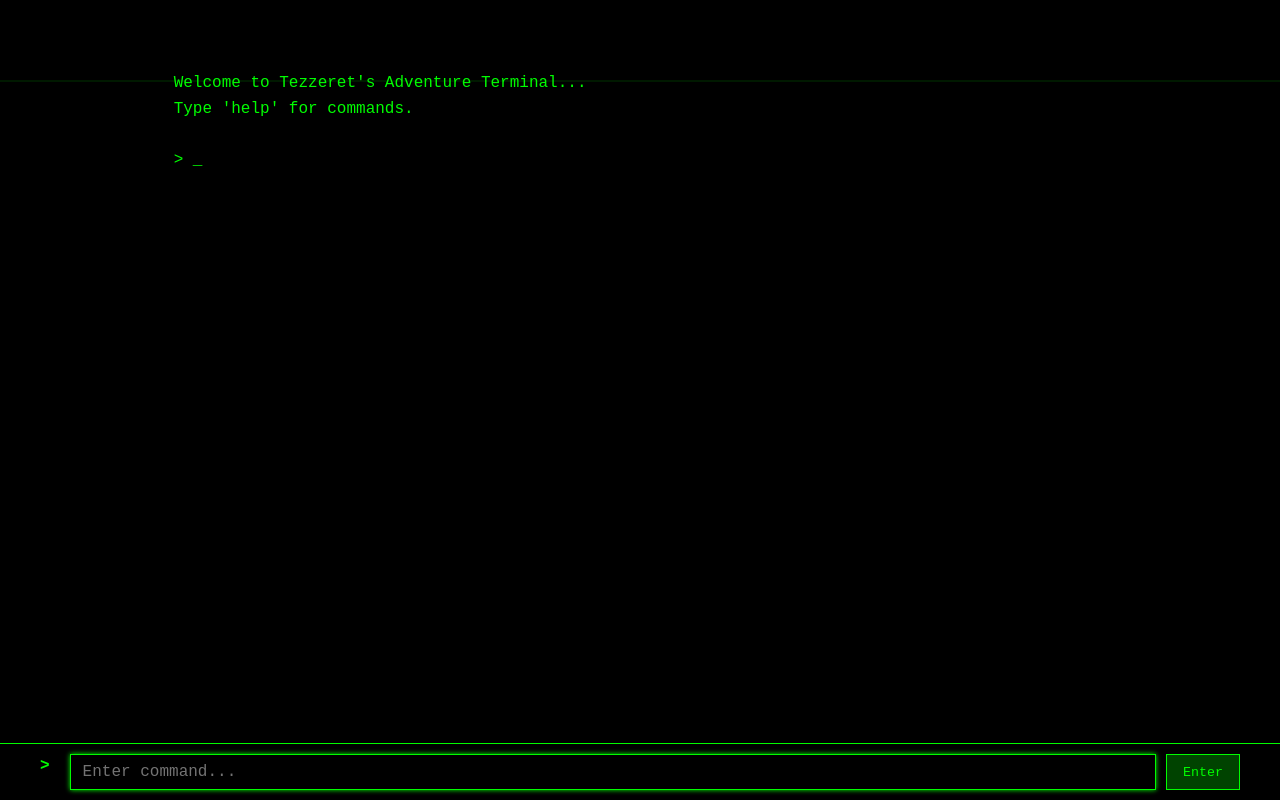
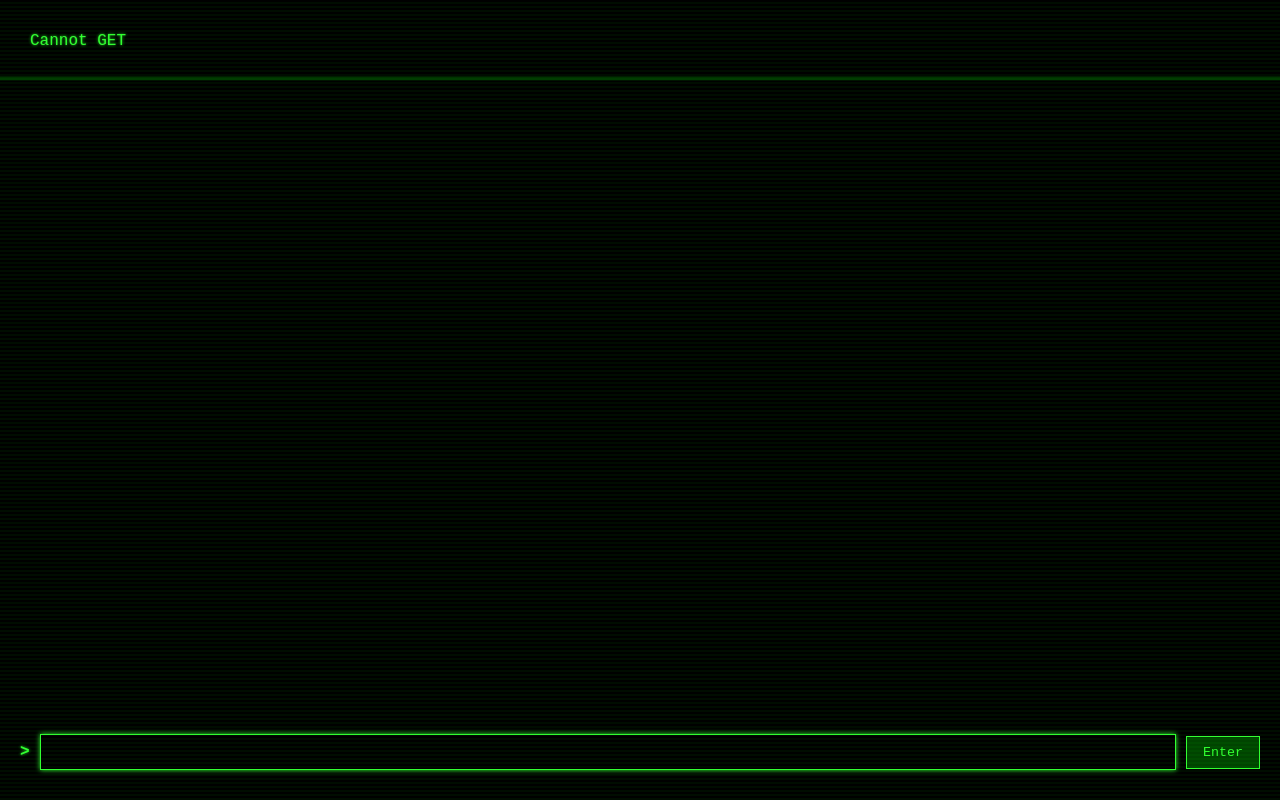
Before and after one commit to JeremyHudson43/Deploy_Adventure_Game, a Flask app: page / in a window 1280 px wide. Run offline with Flask 3, Linux system fonts and the light colour scheme.

Commit message:
Update index.html

```diff
--- a/templates/index.html
+++ b/templates/index.html
@@ -10,143 +10,146 @@
             margin: 0;
             padding: 0;
             box-sizing: border-box;
+            font-family: 'Courier New', monospace;
         }
 
         /* CRT screen effect */
-        @keyframes flicker {
-            0% { opacity: 0.99; }
-            50% { opacity: 1; }
-            100% { opacity: 0.99; }
+        @keyframes textShadow {
+            0% {
+                text-shadow: 0.4389924193300864px 0 1px rgba(0,30,0,0.5), -0.4389924193300864px 0 1px rgba(0,30,0,0.3), 0 0 3px;
+            }
+            5% {
+                text-shadow: 2.7928974010788217px 0 1px rgba(0,30,0,0.5), -2.7928974010788217px 0 1px rgba(0,30,0,0.3), 0 0 3px;
+            }
+            /* Add more keyframes for realistic CRT flicker */
         }
 
-        /* Scanline effect */
         @keyframes scanline {
-            0% { transform: translateY(0); }
-            100% { transform: translateY(100vh); }
+            0% {
+                transform: translateY(-100%);
+            }
+            100% {
+                transform: translateY(100vh);
+            }
         }
 
         body {
             background-color: #000;
-            color: #00ff00;
-            font-family: 'Courier New', monospace;
-            line-height: 1.6;
-            margin: 0;
-            padding: 0;
             min-height: 100vh;
             overflow-x: hidden;
+            display: flex;
+            flex-direction: column;
         }
 
-        /* Terminal container */
         .terminal {
-            width: 100%;
-            max-width: 100%;
+            flex: 1;
+            color: #33ff33;
+            padding: 20px;
+            font-size: 16px;
+            line-height: 1.4;
+            animation: textShadow 1.6s infinite;
+            display: flex;
+            flex-direction: column;
             height: 100vh;
-            padding: 20px;
-            overflow-y: auto;
-            position: relative;
-            animation: flicker 0.1s infinite;
         }
 
-        /* Scanline overlay */
+        /* Scanline effect */
         .terminal::before {
-            content: '';
+            content: "";
             position: fixed;
             top: 0;
             left: 0;
             width: 100%;
-            height: 2px;
-            background: rgba(0, 255, 0, 0.1);
+            height: 100%;
+            background: linear-gradient(
+                transparent 50%,
+                rgba(0, 255, 0, 0.05) 50%
+            );
+            background-size: 100% 4px;
+            pointer-events: none;
+            z-index: 1;
+        }
+
+        /* Moving scanline */
+        .terminal::after {
+            content: "";
+            position: fixed;
+            top: 0;
+            left: 0;
+            width: 100%;
+            height: 4px;
+            background: rgba(0, 255, 0, 0.2);
             animation: scanline 6s linear infinite;
             pointer-events: none;
-            z-index: 999;
+            z-index: 2;
         }
 
-        /* Output area */
-        .output-area {
+        #gameOutput {
+            flex: 1;
+            overflow-y: auto;
             margin-bottom: 20px;
+            padding: 10px;
             white-space: pre-wrap;
-            font-size: 16px;
-            min-height: calc(100vh - 120px);
         }
 
-        /* Command input area */
         .input-area {
-            position: fixed;
+            position: sticky;
             bottom: 0;
-            left: 0;
-            width: 100%;
             background: #000;
-            padding: 10px 20px;
-            border-top: 1px solid #00ff00;
+            padding: 10px 0;
+            display: flex;
+            gap: 10px;
+            align-items: center;
         }
 
-        .command-form {
-            display: flex;
-            gap: 10px;
-            width: 100%;
-            max-width: 1200px;
-            margin: 0 auto;
+        .prompt {
+            color: #33ff33;
+            font-weight: bold;
         }
 
-        /* Prompt styling */
-        .prompt {
-            color: #00ff00;
-            font-weight: bold;
-            margin-right: 10px;
+        #commandInput {
+            flex: 1;
+            background: #000;
+            border: 1px solid #33ff33;
+            color: #33ff33;
+            padding: 8px;
             font-size: 16px;
+            font-family: 'Courier New', monospace;
         }
 
-        /* Input styling */
-        .command-input {
-            flex-grow: 1;
-            background: #000;
-            border: 1px solid #00ff00;
-            color: #00ff00;
-            padding: 8px 12px;
-            font-family: 'Courier New', monospace;
-            font-size: 16px;
+        #commandInput:focus {
             outline: none;
-            border-radius: 0;
+            box-shadow: 0 0 5px #33ff33;
         }
 
-        .command-input:focus {
-            border-color: #00ff00;
-            box-shadow: 0 0 5px #00ff00;
-        }
-
-        /* Submit button styling */
         .submit-btn {
             background: #004400;
-            color: #00ff00;
-            border: 1px solid #00ff00;
+            color: #33ff33;
+            border: 1px solid #33ff33;
             padding: 8px 16px;
+            cursor: pointer;
             font-family: 'Courier New', monospace;
-            cursor: pointer;
             transition: all 0.3s ease;
         }
 
         .submit-btn:hover {
             background: #006600;
-            box-shadow: 0 0 10px #00ff00;
+            box-shadow: 0 0 10px #33ff33;
         }
 
         /* Mobile optimizations */
         @media (max-width: 768px) {
             .terminal {
                 padding: 10px;
-            }
-
-            .output-area {
-                font-size: 14px;
-                margin-bottom: 80px;
-            }
-
-            .command-input, .submit-btn {
                 font-size: 14px;
             }
 
-            .input-area {
-                padding: 10px;
+            #commandInput {
+                font-size: 14px;
+            }
+
+            .submit-btn {
+                padding: 6px 12px;
             }
         }
 
@@ -160,52 +163,83 @@
         }
 
         ::-webkit-scrollbar-thumb {
-            background: #00ff00;
+            background: #33ff33;
             border-radius: 4px;
         }
 
         ::-webkit-scrollbar-thumb:hover {
             background: #00cc00;
         }
+
+        /* Text decorations */
+        .decoration {
+            color: #00cc00;
+            margin: 10px 0;
+        }
+
+        .title {
+            text-align: center;
+            margin: 20px 0;
+            color: #00ff00;
+            text-shadow: 0 0 10px #00ff00;
+        }
     </style>
 </head>
 <body>
     <div class="terminal">
-        <div class="output-area" id="outputArea">
-            {% if game_output %}
-                {{ game_output|safe }}
-            {% else %}
-                Welcome to Tezzeret's Adventure Terminal...
-                Type 'help' for commands.
-
-                > _
-            {% endif %}
-        </div>
-        <div class="input-area">
-            <form class="command-form" action="/" method="POST">
+        <div id="gameOutput"></div>
+        <form id="commandForm" class="input-area">
             <span class="prompt">&gt;</span>
-                <input type="text" class="command-input" name="command" placeholder="Enter command..." autocomplete="off" autofocus>
+            <input type="text" id="commandInput" autocomplete="off" autofocus>
             <button type="submit" class="submit-btn">Enter</button>
         </form>
     </div>
-    </div>
 
     <script>
-        // Auto-scroll to bottom when new content is added
-        document.addEventListener('DOMContentLoaded', () => {
-            const outputArea = document.getElementById('outputArea');
-            outputArea.scrollTop = outputArea.scrollHeight;
+        let commandHistory = [];
+        let historyIndex = -1;
+
+        const gameOutput = document.getElementById('gameOutput');
+        const commandForm = document.getElementById('commandForm');
+        const commandInput = document.getElementById('commandInput');
+
+        // Initialize game
+        fetch('/init_game', { method: 'POST' })
+            .then(response => response.text())
+            .then(text => {
+                appendOutput(text);
             });
 
-        // Keep input focused and handle command history
-        const commandInput = document.querySelector('.command-input');
-        const commandHistory = [];
-        let historyIndex = -1;
+        commandForm.addEventListener('submit', async (e) => {
+            e.preventDefault();
+            const command = commandInput.value.trim();
 
-        commandInput.focus();
-        document.addEventListener('click', () => commandInput.focus());
+            if (command) {
+                commandHistory.unshift(command);
+                historyIndex = -1;
 
-        // Handle command history navigation
+                // Echo command
+                appendOutput(`\n> ${command}\n`);
+
+                // Send command to server
+                try {
+                    const response = await fetch('/command', {
+                        method: 'POST',
+                        headers: { 'Content-Type': 'application/x-www-form-urlencoded' },
+                        body: `command=${encodeURIComponent(command)}`
+                    });
+
+                    const text = await response.text();
+                    appendOutput(text);
+                } catch (error) {
+                    appendOutput('\nError communicating with game server.\n');
+                }
+
+                commandInput.value = '';
+            }
+        });
+
+        // Handle command history
         commandInput.addEventListener('keydown', (e) => {
             if (e.key === 'ArrowUp' && historyIndex < commandHistory.length - 1) {
                 e.preventDefault();
@@ -218,14 +252,13 @@
             }
         });
 
-        // Save command to history on form submit
-        document.querySelector('.command-form').addEventListener('submit', (e) => {
-            const command = commandInput.value.trim();
-            if (command) {
-                commandHistory.unshift(command);
-                historyIndex = -1;
+        function appendOutput(text) {
+            gameOutput.innerHTML += text;
+            gameOutput.scrollTop = gameOutput.scrollHeight;
         }
-        });
+
+        // Keep input focused
+        document.addEventListener('click', () => commandInput.focus());
     </script>
 </body>
 </html>
```
Lines whose indentation alone changed are shown as unchanged.
